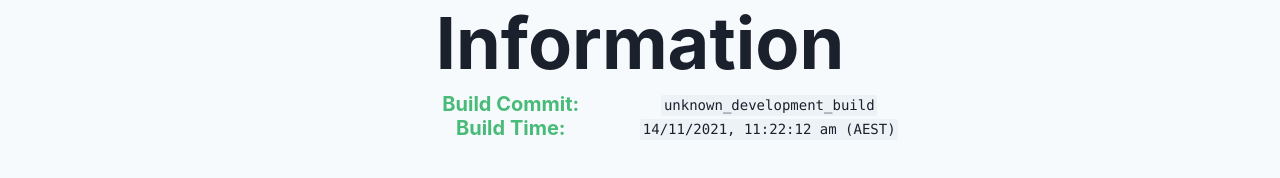
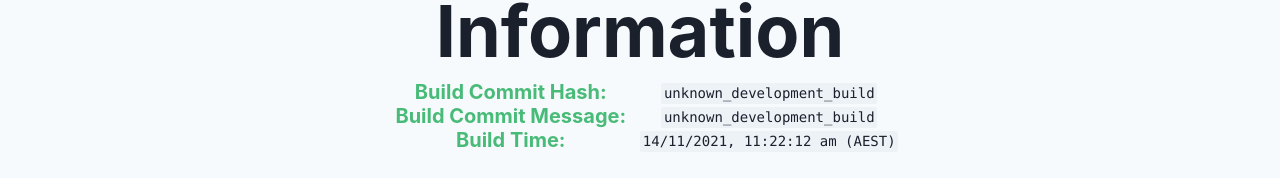
Before and after one commit to ZyrnDev/ZyrnDev.github.io, a Next.js app: page /info in a window 1280 px wide. Shown: the part 337-515 px from the top of the page. Built offline with nearby package versions, Linux system fonts and the light colour scheme.

Commit message:
Add commit message

```diff
--- a/lib/env.ts
+++ b/lib/env.ts
@@ -2,14 +2,16 @@ export const environment = process.env.NODE_ENV || "development";
 export const basePath = process.env.BASE_PATH || "";
 export const assetPrefix = process.env.ASSET_PREFIX || "";
 export const is_dev = process.env.NODE_ENV === "development";
-export const version = process.env.VERSION || "unknown_development_build";
+export const commit_hash = process.env.COMMIT_HASH || "unknown_development_build";
+export const commit_message = process.env.COMMIT_MESSAGE || "unknown_development_build";
 
 const env =  {
   environment,
   basePath,
   assetPrefix,
   is_dev,
-  version,
+  commit_hash,
+  commit_message,
 };
 
 export default env;
--- a/pages/info.tsx
+++ b/pages/info.tsx
@@ -19,14 +19,16 @@ const meta: MetaOptions = {
 export const getStaticProps: GetStaticProps = async () => {
   return {
     props: {
-      version: env.version,
+      commit_hash: env.commit_hash,
+      commit_message: env.commit_message,
       time: (new Date()).getTime()
     },
   };
 }
 
 type BuildStats = {
-  version: string;
+  commit_hash: string;
+  commit_message: string;
   time: number;
 }
 
@@ -62,7 +64,8 @@ const Info: NextPage<BuildStats> = (buildStats) => {
         Information
       </Heading>
       <Stats stats={[
-        ["Build Commit", buildStats.version],
+        ["Build Commit Hash", buildStats.commit_hash],
+        ["Build Commit Message", buildStats.commit_message],
         ["Build Time", (new Date(buildStats.time)).toLocaleString("en-AU", {timeZone: "Australia/Sydney"}) + " (AEST)"],
 
       ]} />
```
